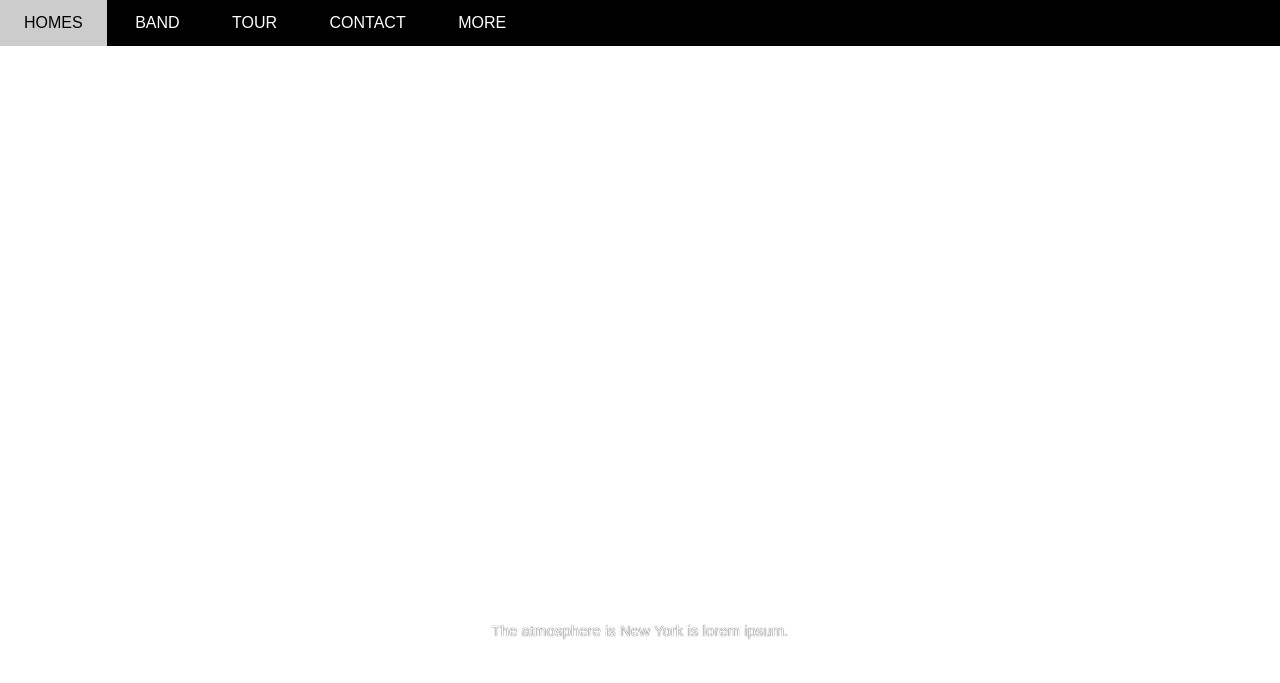
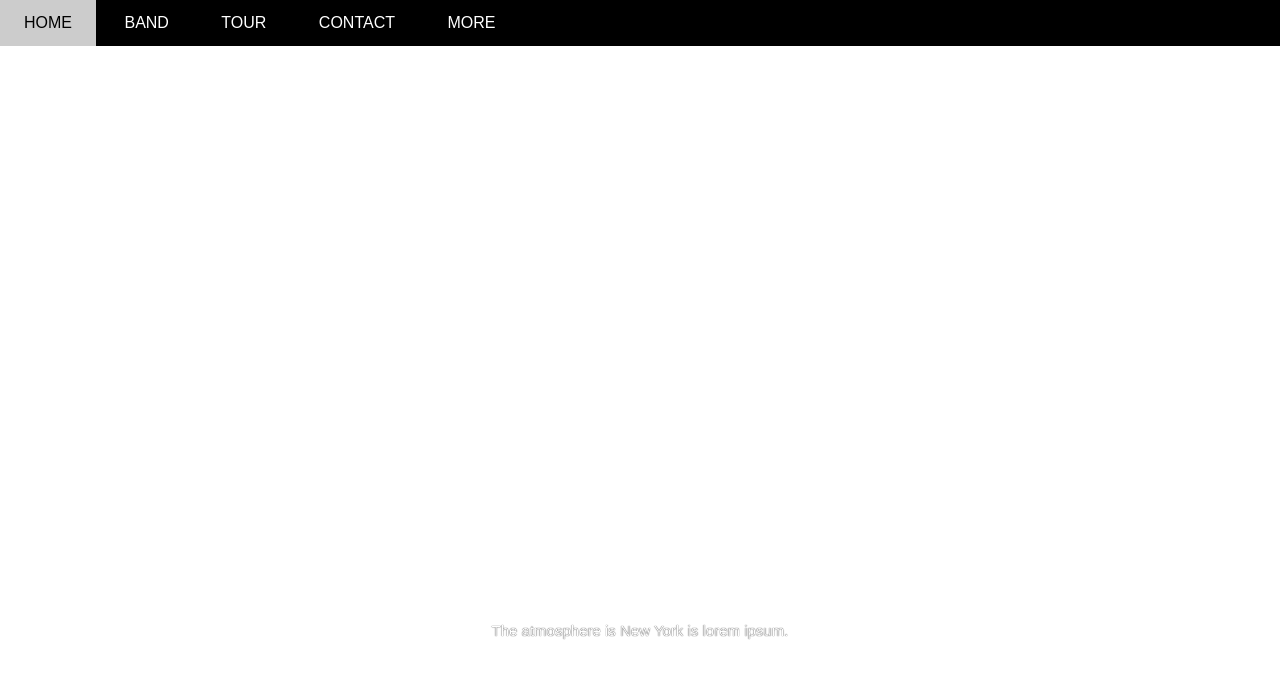
Before and after one commit to Truong1002/F8, a plain HTML site: page w3_band/index.html in a window 1280 px wide. Shown: the top 683 px of the page. Drawn offline with Linux system fonts and the light colour scheme.

Commit message:
Update index.html

```diff
--- a/w3_band/index.html
+++ b/w3_band/index.html
@@ -16,7 +16,7 @@
         <div id="main">
             <div id="header">
                 <ul id="nav">
-                    <li><a href="#">Homes</a></li>
+                    <li><a href="#">Home</a></li>
                     <li><a href="#band">Band</a></li>
                     <li><a href="#tour">Tour</a></li>
                     <li><a href="#contact">Contact</a></li>
```
